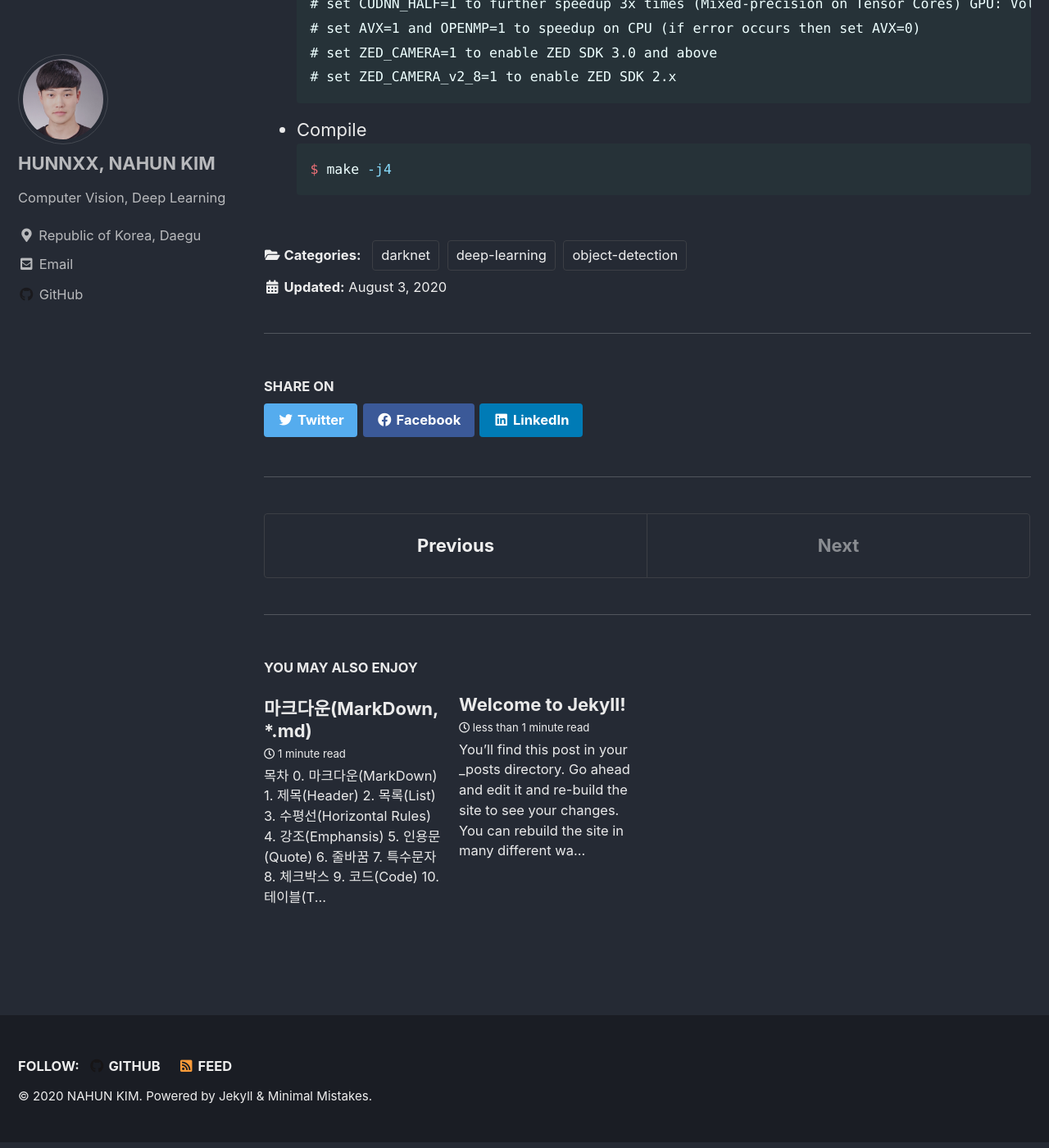
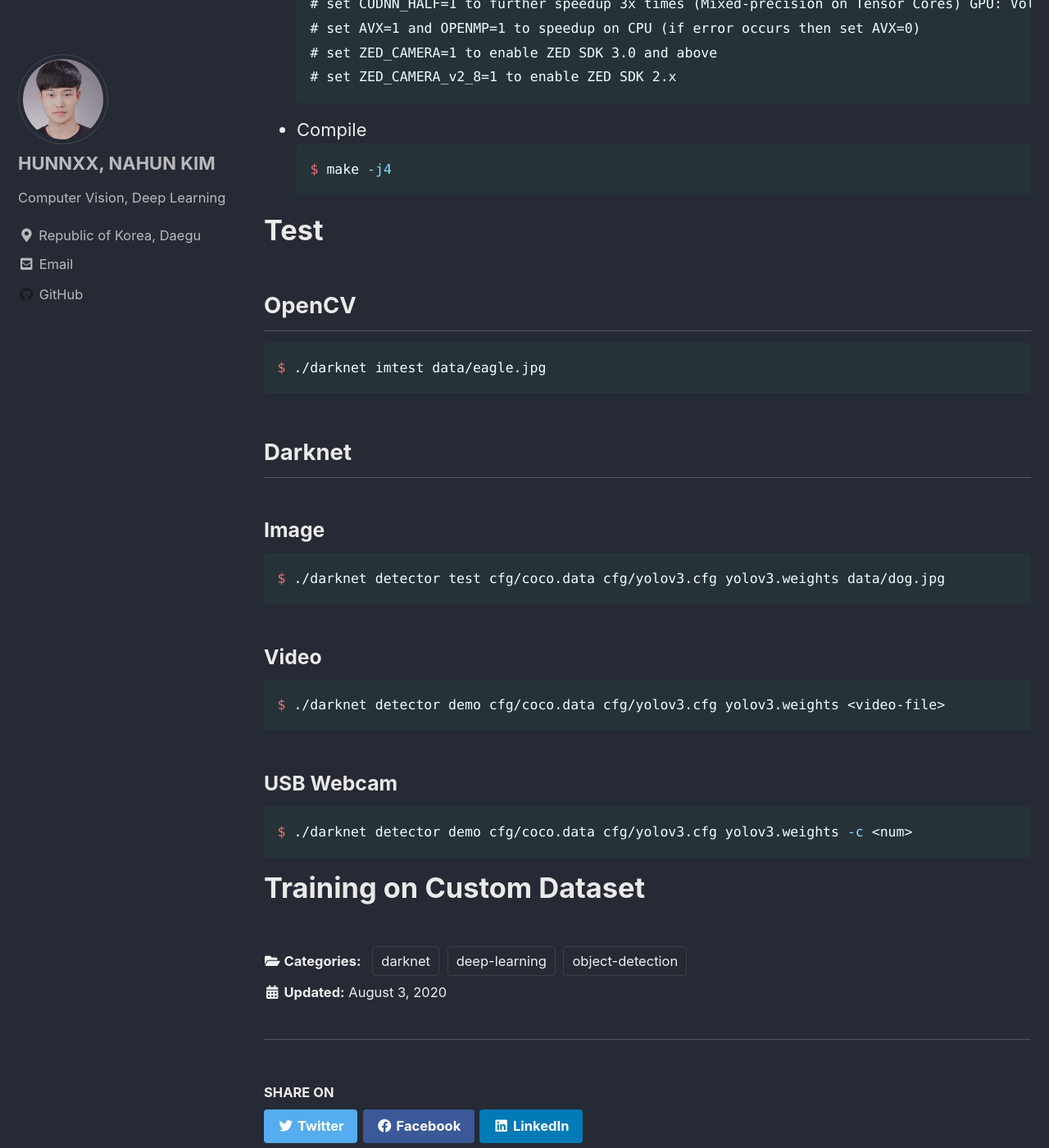
Before and after one commit to hunnxx/hunnxx.github.io, a Jekyll site: the page built from _posts/2020-08-03-darknet-ubuntu.md, in a window 1280 px wide and 1400 px high, scrolled down 6580 px. Shown: the whole window at 82% size. Built offline with Jekyll 4.4.1, drawn with Linux system fonts in a browser that asks for light colours; cached includes are drawn as plain includes; some of the changed text lies outside the part shown.

Commit message:
Update 2020-08-03-darknet-ubuntu.md

````diff
--- a/_posts/2020-08-03-darknet-ubuntu.md
+++ b/_posts/2020-08-03-darknet-ubuntu.md
@@ -18,6 +18,8 @@ categories: deep-learning object-detection darknet
 &nbsp;&nbsp;&nbsp;&nbsp;[1.5 Python](#python)
 &nbsp;&nbsp;&nbsp;&nbsp;[1.6 OpenCV](#opencv)
 &nbsp;&nbsp;&nbsp;&nbsp;[1.7 Darknet](#darknet)
+[2. Test](#test)
+[3. Training on Custom Dataset](#training-on-custom-dataset)
 <br>
 
 # Darknet Framework
@@ -217,3 +219,26 @@ ZED_CAMERA_v2_8=0
 ```shell
 $ make -j4
 ```
+
+# Test
+
+## OpenCV
+```shell
+$ ./darknet imtest data/eagle.jpg
+```
+
+## Darknet
+### Image
+```shell
+$ ./darknet detector test cfg/coco.data cfg/yolov3.cfg yolov3.weights data/dog.jpg
+```
+### Video
+```shell
+$ ./darknet detector demo cfg/coco.data cfg/yolov3.cfg yolov3.weights <video-file>
+```
+### USB Webcam
+```shell
+$ ./darknet detector demo cfg/coco.data cfg/yolov3.cfg yolov3.weights -c <num>
+```
+
+# Training on Custom Dataset
````
